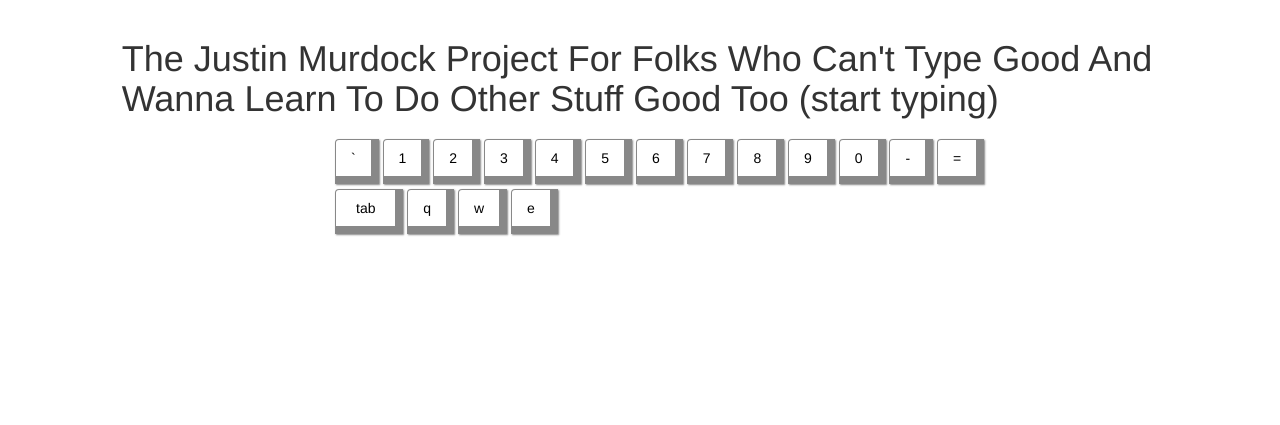
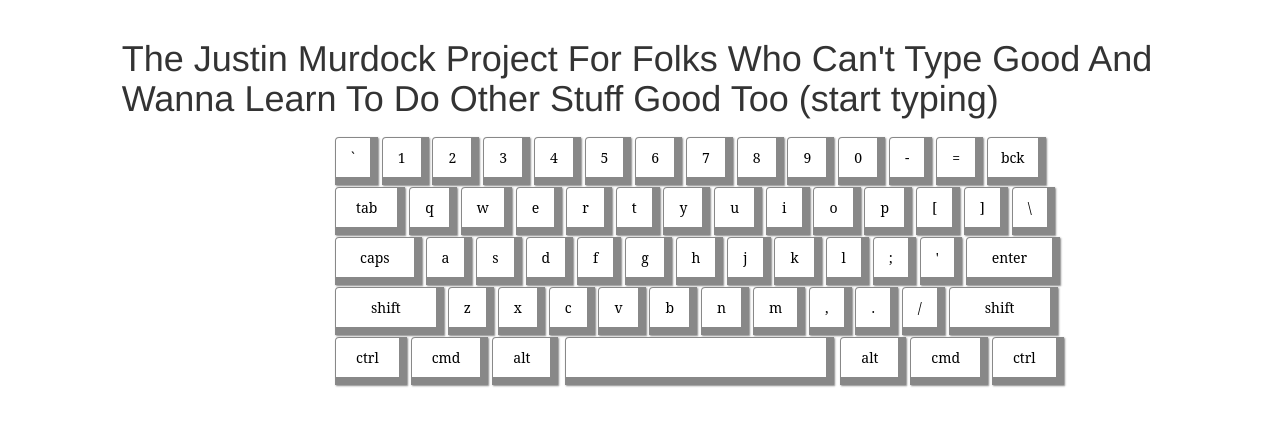
Before and after one commit to juliusakula/type-fast, a website: page index.html in a window 1280 px wide. Shown: the part 93-518 px from the top of the page. Drawn offline with nearby package versions, Linux system fonts and the light colour scheme.

Commit message:
finish rest of keys

```diff
--- a/app.js
+++ b/app.js
@@ -67,6 +67,11 @@ angular.module('Keyboard',[])
             key: '=',
             code: 187,
             classes: 'single'
+        },
+        {
+            key: 'bck',
+            code: 8,
+            classes: 'bck'
         }
     ];
     $scope.secondRow = [{
@@ -85,9 +90,216 @@ angular.module('Keyboard',[])
             key: 'e',
             code: 69,
             classes: 'single'
+        },{
+            key: 'r',
+            code: 82,
+            classes: 'single'
+        },{
+            key: 't',
+            code: 84,
+            classes: 'single'
+        },{
+            key: 'y',
+            code: 89,
+            classes: 'single'
+        },{
+            key: 'u',
+            code: 85,
+            classes: 'single'
+        },{
+            key: 'i',
+            code: 73,
+            classes: 'single'
+        },{
+            key: 'o',
+            code: 79,
+            classes: 'single'
+
+        },{
+            key: 'p',
+            code: 80,
+            classes: 'single'
+        },{
+            key: '[',
+            code: 219,
+            classes: 'single'
+        },{
+            key: ']',
+            code: 221,
+            classes: 'single'
+        },{
+            key: '\\',
+            code: 220,
+            classes: 'single'
         }
     ];
-    $scope.rows = [$scope.firstRow, $scope.secondRow];
+    $scope.thirdRow = [
+        {
+            key: 'caps',
+            code: 20,
+            classes: 'caps'
+        },
+        {
+            key: 'a',
+            code: 65,
+            classes: 'single'
+        },
+        {
+            key: 's',
+            code: 83,
+            classes: 'single'
+        },
+        {
+            key: 'd',
+            code: 68,
+            classes: 'single'
+        },
+        {
+            key: 'f',
+            code: 70,
+            classes: 'single'
+        },
+        {
+            key: 'g',
+            code: 71,
+            classes: 'single'
+        },
+        {
+            key: 'h',
+            code: 72,
+            classes: 'single'
+        },
+        {
+            key: 'j',
+            code: 74,
+            classes: 'single'
+        },
+        {
+            key: 'k',
+            code: 75,
+            classes: 'single'
+        },
+        {
+            key: 'l',
+            code: 76,
+            classes: 'single'
+        },
+        {
+            key: ';',
+            code: 186,
+            classes: 'single'
+        },
+        {
+            key: '\'',
+            code: 222,
+            classes: 'single'
+        },
+        {
+            key: 'enter',
+            code: 13,
+            classes: 'enter'
+        }
+    ];
+    $scope.fourthRow = [
+        {
+            key: 'shift',
+            code: 16,
+            classes: 'shift'
+        },
+        {
+            key: 'z',
+            code: 90,
+            classes: 'single'
+        },
+        {
+            key: 'x',
+            code: 88,
+            classes: 'single'
+        },
+        {
+            key: 'c',
+            code: 67,
+            classes: 'single'
+        },
+        {
+            key: 'v',
+            code: 86,
+            classes: 'single'
+        },
+        {
+            key: 'b',
+            code: 66,
+            classes: 'single'
+        },
+        {
+            key: 'n',
+            code: 77,
+            classes: 'single'
+        },
+        {
+            key: 'm',
+            code: 78,
+            classes: 'single'
+        },
+        {
+            key: ',',
+            code: 188,
+            classes: 'single'
+        },
+        {
+            key: '.',
+            code: 190,
+            classes: 'single'
+        },
+        {
+            key: '/',
+            code: 191,
+            classes: 'single'
+        },
+        {
+            key: 'shift',
+            code: 16,
+            classes: 'shift'
+        }
+    ];
+    $scope.fifthRow = [
+        {
+            key: 'ctrl',
+            code: 17,
+            classes: 'ctrl'
+        },
+        {
+            key: 'cmd',
+            code: 91,
+            classes: 'cmd'
+        },
+        {
+            key: 'alt',
+            code: 18,
+            classes: 'alt'
+        },
+        {
+            key: ' ',
+            code: 32,
+            classes: 'spacebar'
+        },
+        {
+            key: 'alt',
+            code: 18,
+            classes: 'alt'
+        },
+        {
+            key: 'cmd',
+            code: 91,
+            classes: 'cmd'
+        },
+        {
+            key: 'ctrl',
+            code: 17,
+            classes: 'ctrl'
+        }
+    ];
+    $scope.rows = [$scope.firstRow, $scope.secondRow, $scope.thirdRow, $scope.fourthRow, $scope.fifthRow];
 })
 .directive('keyboard', ['$document', '$timeout', function($document, $timeout) {
     return {
--- a/style.css
+++ b/style.css
@@ -1,4 +1,5 @@
 key {
+    font-family: "serif", "sans-serif", "cursive", "fantasy", "monospace";
     padding: 10px 5px;
     border-top: 1px solid #888888;
     border-right: 8px solid #888888;
@@ -26,9 +27,42 @@ div {
     padding-left: 20px;
     padding-right: 20px;
 }
+
+.bck {
+    padding-left: 13px;
+    padding-right: 13px;
+}
+
+.enter {
+    padding-left: 25px;
+    padding-right: 25px;
+}
+
+.caps {
+    padding-left: 24px;
+    padding-right: 24px;
+}
+
+.shift {
+    padding-left: 35px;
+    padding-right: 35px;
+}
+
+.ctrl, .cmd, .alt {
+    padding-left: 20px;
+    padding-right: 20px;
+}
+
+.spacebar {
+    padding-left: 130px;
+    padding-right: 130px;
+    margin: 0 6px 0 3px;
+}
+
 .keyboard-row {
     margin-bottom: 30px;
 }
+
 h1 {
     margin-bottom: 30px;
 }
```
